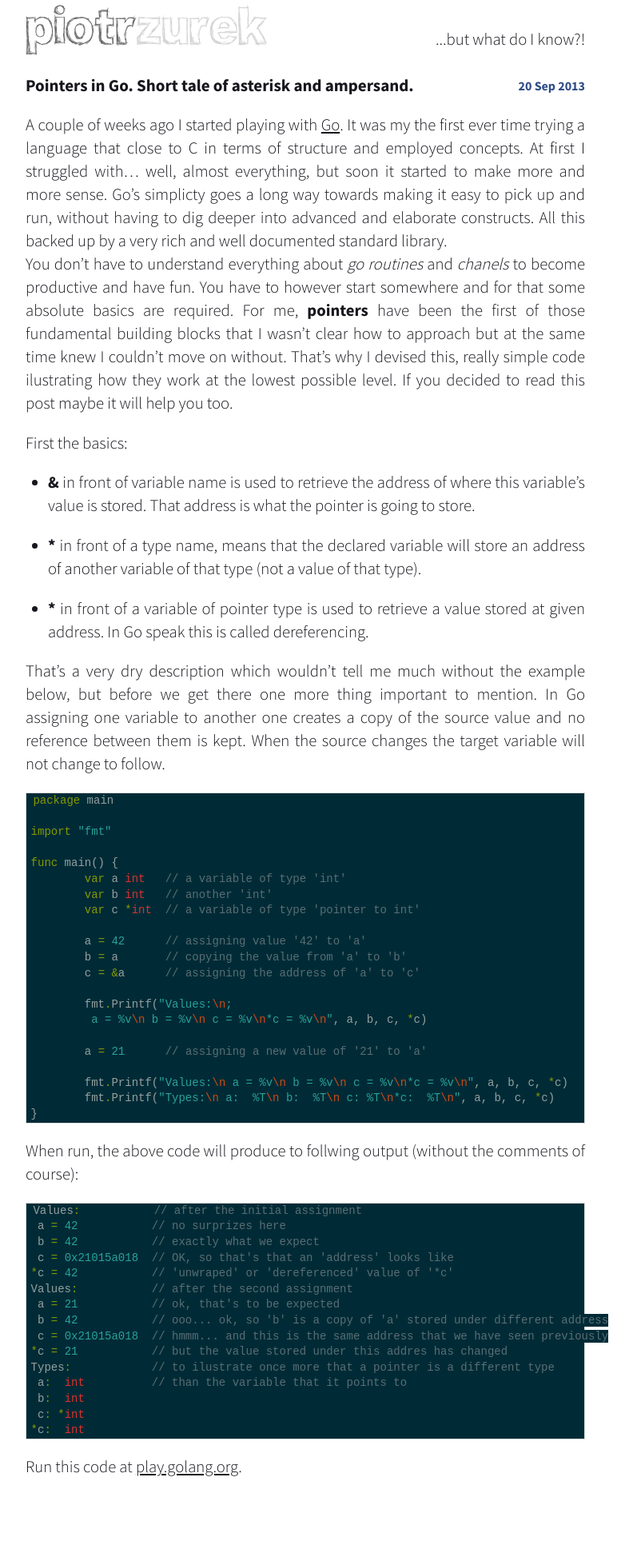
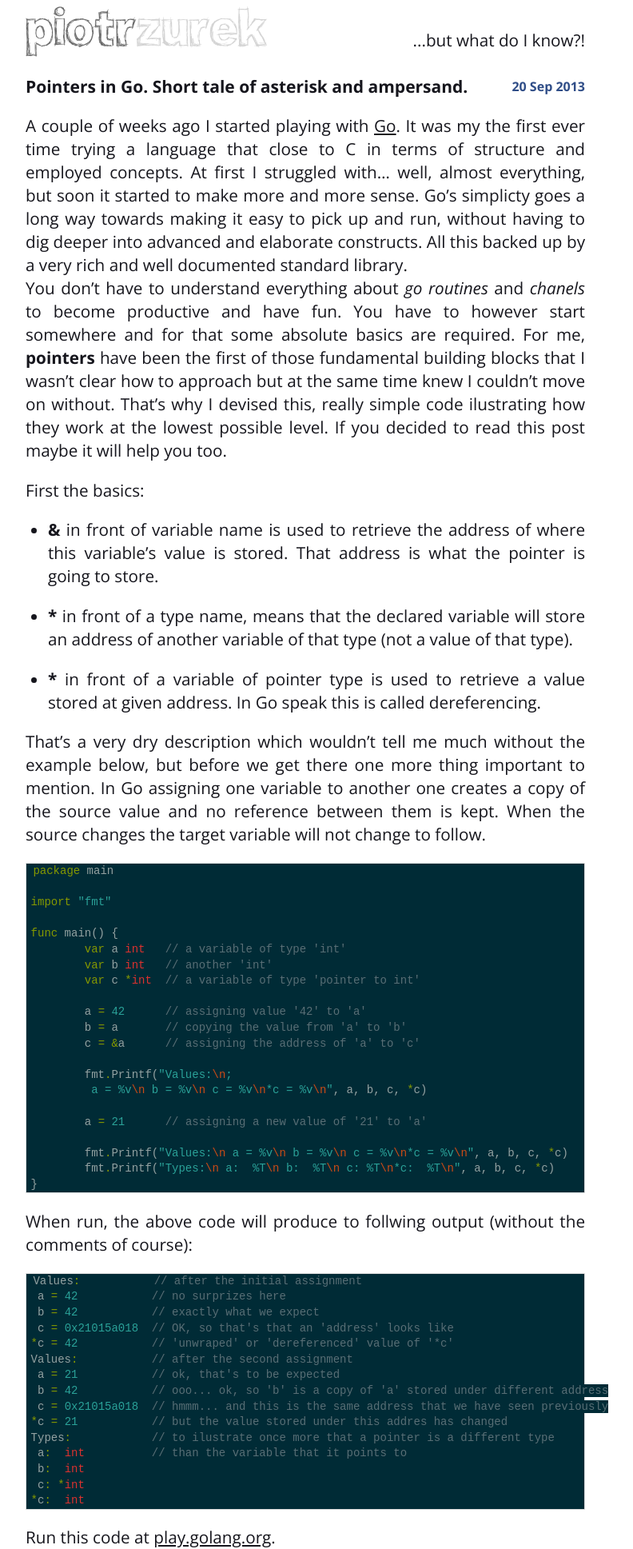
Before and after one commit to pzurek/piotrzurek.net, a Jekyll site: the page built from _posts/2013-09-20-pointers-in-go.md, in a window 1280 px wide. Shown: the whole page at 80% size, without its empty margins (258-1050 px from the left). Built offline with Jekyll 4.4.1, drawn with Linux system fonts in a browser that asks for light colours; before the commit the page ends 1849 px from its top, so only the background shows below that.

Commit message:
Changed font to Open Sans

```diff
--- a/css/main.css
+++ b/css/main.css
@@ -1,3 +1,4 @@
+@import url(http://fonts.googleapis.com/css?family=Open+Sans:400italic,400,300,600,700);
 @import url(http://fonts.googleapis.com/css?family=Source+Sans+Pro:300,400,600,700);
 
 @font-face {
@@ -32,7 +33,7 @@
 
 body {
   color: #16161D;
-  font-family: 'Source Sans Pro', Helvetica, Arial, sans-serif;
+  font-family: 'Open Sans', 'Helvetica Neue', Helvetica, Arial, sans-serif;
   font-size: 18px;
   font-weight: 300;
 }
@@ -169,8 +170,6 @@
   color: #2f4d87;
 }
 
-
-
 .site .footer {
   font-size: 80%;
   color: #004d99;
@@ -242,6 +241,7 @@
 
 #post pre code {
   border: none;
+  overflow: scroll;
 }
 
 /* terminal */
```
